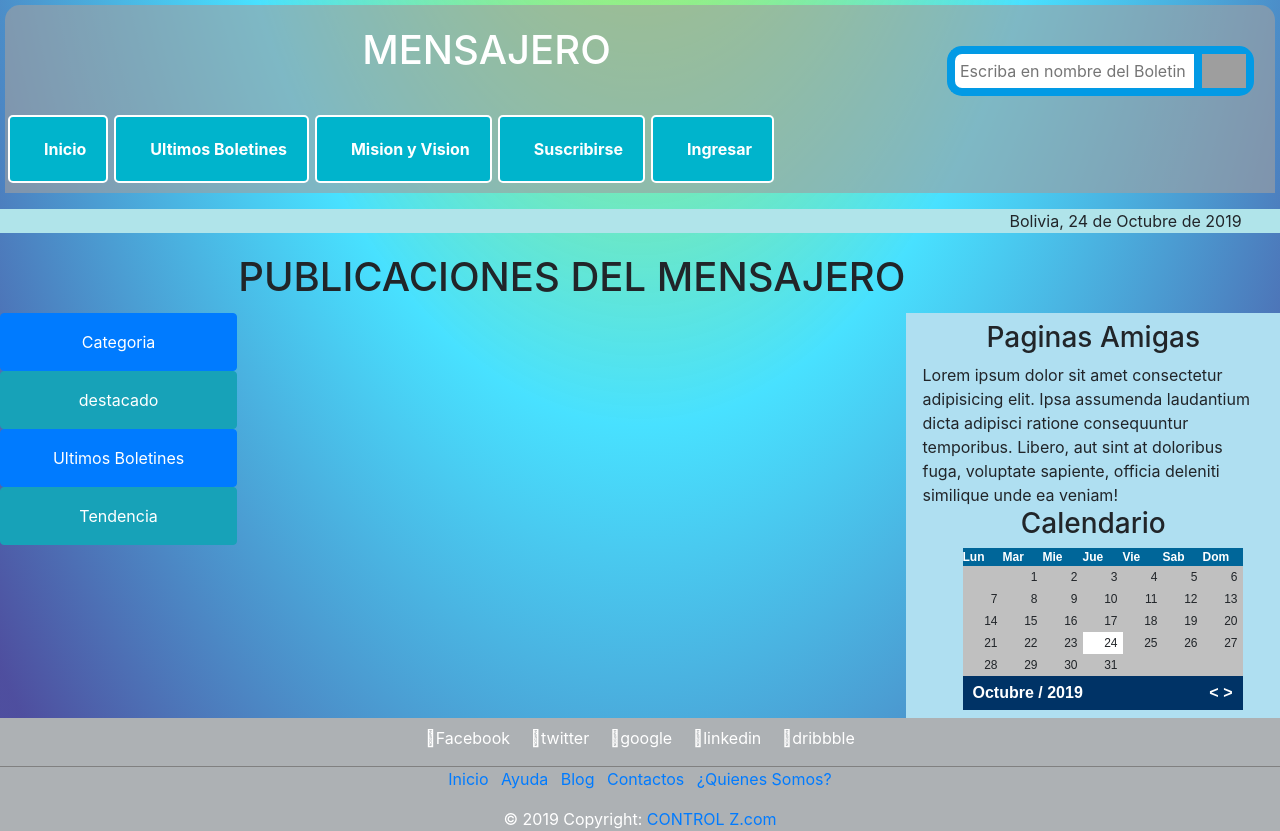
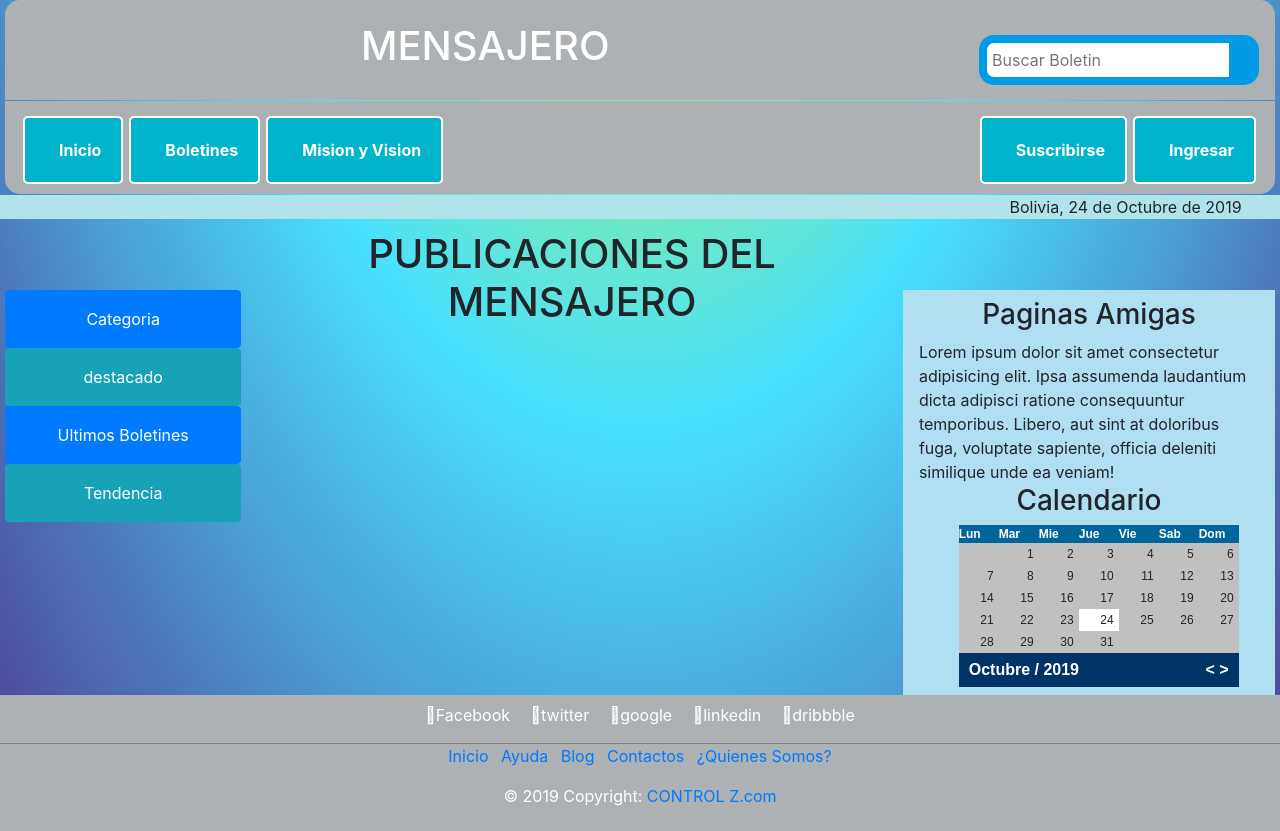
Before and after one commit to ivanovichTBD/TISEADA, a PHP site: page /TISEADA/ in a window 1280 px wide. After the commit the page ends 806 px from the top, so only its background shows below. Run offline with PHP 8.4, Linux system fonts and the light colour scheme; some libraries are stand-ins or nearby versions; grey boxes are pictures that could not be loaded.

Commit message:
cabecera fija

```diff
--- a/ComponentesPagPrincipal/HeaderPrincipal.php
+++ b/ComponentesPagPrincipal/HeaderPrincipal.php
@@ -1,40 +1,40 @@
-<header>
-		<div class="header">
-
+<!-- HEADER-PRINCIPAL -->
+<header >
+  <div class="fixed-top">
+		<div class="navbar navbar-light justify-content-between header">
         <h1 class="Titulo">MENSAJERO</h1>
+          <!--buscador-->
           <form action="#" method="get" class="form_search">
             <div class="wrap">
               <div class="search">
-      <input type="text" class="searchTerm" placeholder="Escriba en nombre del Boletin">
-      <button type="submit" class="searchButton" value="Buscar">
-        <img src="fontawesome-free-5.11.2-web/svgs/solid/search.svg" alt="" class="posBus">
+                <input type="text" class="searchTerm" placeholder="Buscar Boletin">
+                <button type="submit" class="searchButton icon-search" value="Buscar">
                 </button>
               </div>
-</div></form>
+            </div>
+          </form>
+          <!--fin buscador-->
+      </div>
+    <div>
 
-        </div>
-</header>
-
-<header>
-<div>
-        <!--AÑADIDO RESPONSIVE-->
     <div class="menu_bar">
       <a href="#" class="bt-menu"><span class="icon-view-list"></span>Menu</a>
     </div>
-        <!--FIN-->
 
-        <nav>
-            <div>
-              <ul>
-                <li class="botonNav"> <a href="./"><span class="icon-home"></span>Inicio</a></li>
-                <li class="botonNav"> <a href="#"><span class="icon-newspaper"></span>Ultimos Boletines</a></li>
-                <li class="botonNav"> <a href="#cuerpo" onclick="MostrarMisionVision()"><span class="icon-book"></span>Mision y Vision</a> </li>
+    <nav class="navbar-expand-lg  scrolling-navbar" >
+      <div class="navbar-collapse" >
+        <ul class="navbar-nav mr-auto">
+          <li class="botonNav"> <a href="#"><span class="icon-home"></span>Inicio</a></li>
+          <li class="botonNav"> <a href="#"><span class="icon-newspaper"></span>Boletines</a></li>
+          <li class="botonNav"> <a href="#" onclick="MostrarMisionVision()"><span class="icon-book"></span>Mision y Vision</a> </li>
+        </ul>
 
-                <li class="botonNav"> <a href="sistema/registro_usuario.php"><span class="icon-pencil"></span>Suscribirse</a></li>
-                <li class="botonNav"> <a href="#Login" onclick="MostrarLogin()"><span class="icon-user"></span>Ingresar</a></li>
+        <ul class="navbar-nav mr-3">
+          <li class="botonNav"> <a href="sistema/registro_usuario.php"><span class="icon-compose"></span>Suscribirse</a></li>
+          <li class="botonNav"> <a href="#openModal"><span class="icon-user"></span>Ingresar</a></li>
         </ul>
       </div>
     </nav>
   </div>
+  <p class="fecha">Bolivia, <?php echo fechaC(); ?></p>
 </header>
-<p class="fecha">Bolivia, <?php echo fechaC(); ?></p>
--- a/css/PartesPag.css
+++ b/css/PartesPag.css
@@ -14,12 +14,12 @@
 }
 .header{
 color: #FFF;
-  background:#9fa0a19d;
+  background:#adb1b4;
 height: 100px;
 padding: 21px;
 display: flex;
 border-radius: 15px 15px 0px 0px;
-  margin: 5px 5px 0px 5px;
+  margin: 0px 5px 0px 5px;
 
 }
 .Titulo{
@@ -88,8 +88,10 @@
 
 nav{
 display: block;
-  background:#9fa0a19d;
-  margin: 0px 5px 5px 5px;
+  background:#adb1b4;
+  margin: 1px 5px 1px 5px;
+  padding: 5px 0px 0px 15px;
+  border-radius: 0px 0px 15px 15px;
 
 }
 .botonNav{
@@ -103,7 +105,7 @@
   padding-left: 4px;
     margin: 10px 3px;
 }
-.mid,.derecha{
+/*.mid,.derecha{
 
   display: inline-flex;
 
@@ -115,7 +117,7 @@
 .derecha{
   width: 52%;
   justify-content:flex-end;
-}
+}*/
 /**********NAVEGADOR********************************/
 .buscar{
 display: none;
@@ -146,7 +148,7 @@
 }
 
 header nav ul li a:hover {
-background:#9fa0a191;
+/*background:#9fa0a191;*/
 color: rgb(255, 255, 255);
 }
 
@@ -176,6 +178,7 @@
 }
 /*Contenido---------------------------------------------------------------------------------------*/
 .contenido{
+    margin: 210px 5px 0px 5px;
   display: flex;
   justify-content: space-between;
 }
@@ -202,7 +205,6 @@
 /*calendario------------------------------------------------------------------------------------------------*/
 .ubicCal{
   width: 300px;
-
   margin-left: 15%;
 }
 #calendar {
@@ -491,7 +493,7 @@
 }
 
 /*****************************RESPONSIVE**************************/
-@media screen and (max-width:800px ) {
+@media screen and (max-width:992px ) {
   /*navegador menu*/
   header nav {
     width:80%;
@@ -514,19 +516,24 @@
   .menu_bar{
     display:block;
     padding:20px;
-  background:#9fa0a19d;
+      background:#adb1b4;
     color:#fff;
     text-decoration:none;
     font-weight: bold;
     font-size:25px;
 
-  border-radius: 15px;
-  margin: 5px 5px 5px 5px;
+      margin: 1px 5px 0px 5px;
+      border-radius: 0px 0px 15px 15px;
 
     -webkit-box-sizing:border-box;
     -moz-box-sizing:border-box;
     box-sizing:border-box;
   }
+
+  .menu_bar a{
+    color: white;
+  }
+
   .menu_bar span {
     float:right;
     font-size:40px;
@@ -537,7 +544,7 @@
   }
 }
 
-@media screen and (min-width:800px ){
+@media screen and (min-width:992px ){
   /*buscador*/
   .form_search{
     display: inline;
```
Lines whose indentation alone changed are shown as unchanged.
